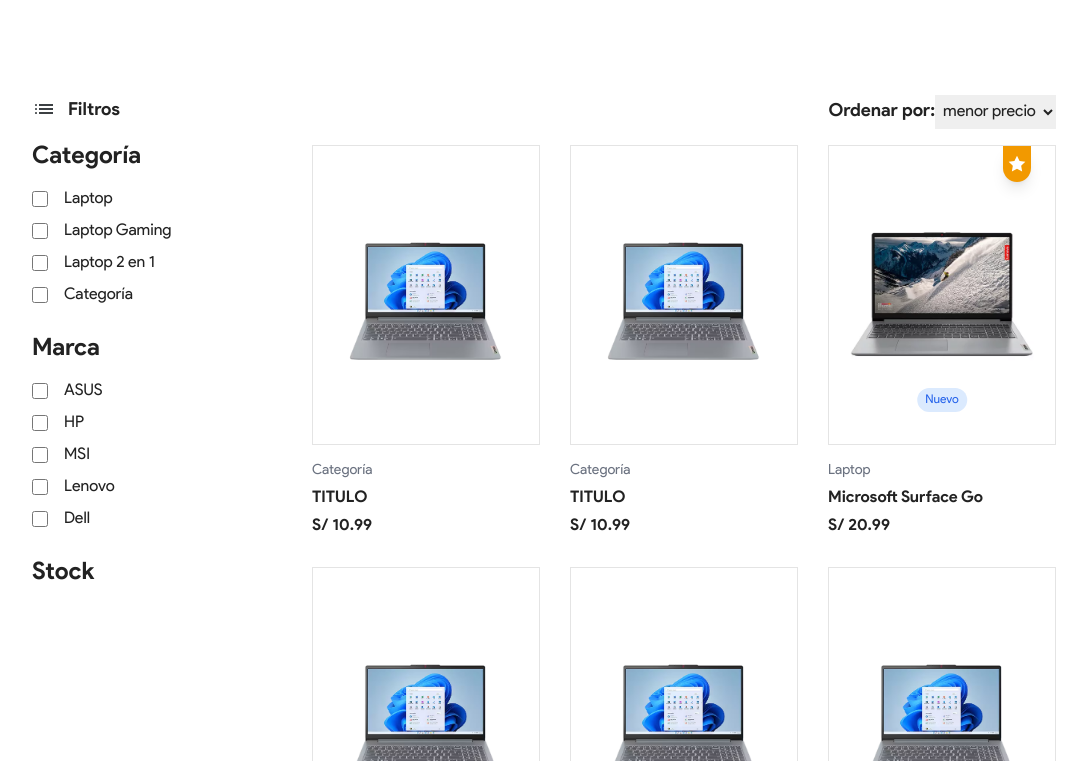
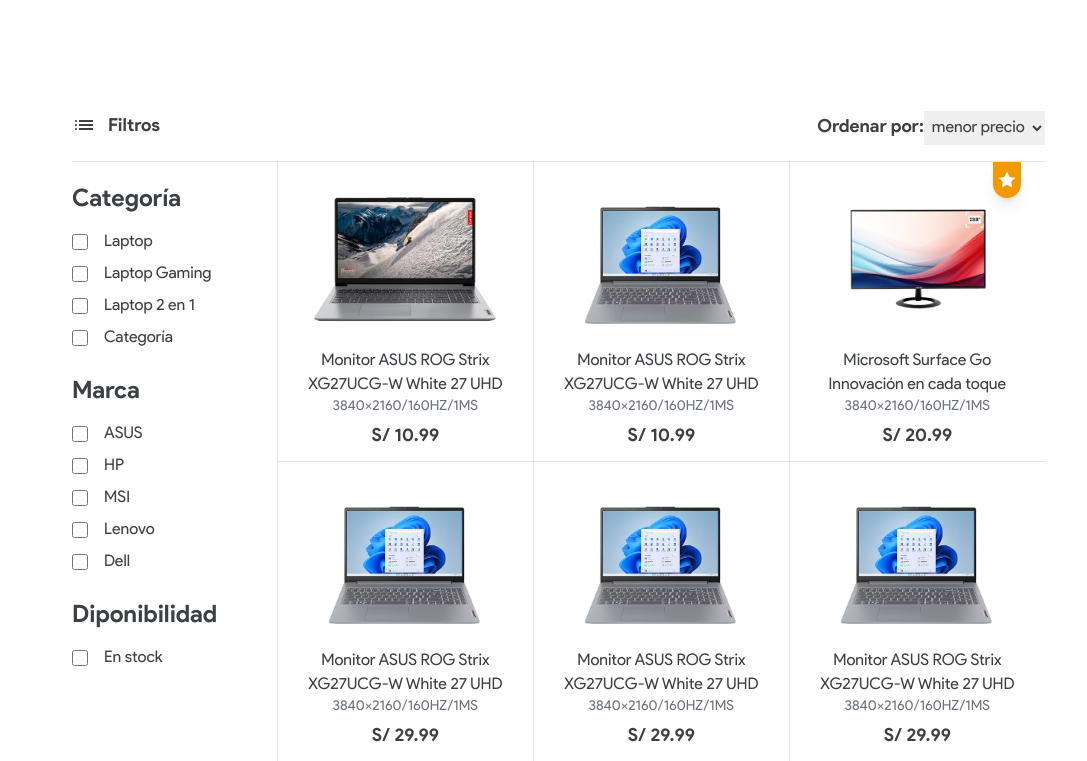
Before and after one commit to osccoalvaro/ecommerce, a React (Vite) app: page / in a window 1280 px wide. Shown: the part 1039-1800 px from the top of the page, without its empty margins (96-1183 px from the left). Built offline with nearby package versions, Linux system fonts and the light colour scheme.

Commit message:
update general design

```diff
--- a/public/productos.json
+++ b/public/productos.json
@@ -1,7 +1,9 @@
 [
     {
       "id": 1,
-      "title": "TITULO",
+      "title": "Monitor ASUS ROG Strix",
+      "subtitle": "XG27UCG-W White 27 UHD",
+      "specification": "3840x2160/160HZ/1MS",
       "description": "Modelo: 255 G10\nPantalla: 15.6 HD (1366 x 768)\nAlmacenamiento: 256GB SSD M.2\nVideo: Gráficos AMD Radeon",
       "marca": "ASUS",
       "price": 29.99,
@@ -13,12 +15,14 @@
     },
     {
         "id": 2,
-        "title": "TITULO",
+        "title": "Monitor ASUS ROG Strix",
+        "subtitle": "XG27UCG-W White 27 UHD",
+        "specification": "3840x2160/160HZ/1MS",
         "description": "Modelo: 255 G10\nPantalla: 15.6 HD (1366 x 768)\nAlmacenamiento: 256GB SSD M.2\nVideo: Gráficos AMD Radeon",
         "marca": "HP",
         "price": 1500.99,
         "category": "Laptop",
-        "image": "/laptop-lenovo.png",
+        "image": "/laptop.webp",
         "icon": "/placa-real.png",
         "state": false,
         "stock":  20
@@ -27,18 +31,21 @@
         "id": 3,
         "title": "Microsoft Surface Go",
         "subtitle": "Innovación en cada toque",
+        "specification": "3840x2160/160HZ/1MS",
         "description": "Modelo: 255 G10\nPantalla: 15.6 HD (1366 x 768)\nAlmacenamiento: 256GB SSD M.2\nVideo: Gráficos AMD Radeon",
         "marca": "MSI",
         "price": 20.99,
         "category": "Laptop",
-        "image": "/laptop.webp",
+        "image": "/pc2.png",
         "icon": "/placa-real.png",
         "state": true,
         "stock":  20
     },
     {
         "id": 4,
-        "title": "TITULO",
+        "title": "Monitor ASUS ROG Strix",
+        "subtitle": "XG27UCG-W White 27 UHD",
+        "specification": "3840x2160/160HZ/1MS",
         "description": "Modelo: 255 G10\nPantalla: 15.6 HD (1366 x 768)\nAlmacenamiento: 256GB SSD M.2\nVideo: Gráficos AMD Radeon",
         "marca": "HP",
         "price": 500.99,
@@ -50,7 +57,9 @@
     },
     {
         "id": 5,
-        "title": "TITULO",
+        "title": "Monitor ASUS ROG Strix",
+        "subtitle": "XG27UCG-W White 27 UHD",
+        "specification": "3840x2160/160HZ/1MS",
         "description": "Modelo: 255 G10\nPantalla: 15.6 HD (1366 x 768)\nAlmacenamiento: 256GB SSD M.2\nVideo: Gráficos AMD Radeon",
         "marca": "ASUS",
         "price": 29.99,
@@ -62,7 +71,9 @@
     },
     {
         "id": 6,
-        "title": "TITULO",
+        "title": "Monitor ASUS ROG Strix",
+        "subtitle": "XG27UCG-W White 27 UHD",
+        "specification": "3840x2160/160HZ/1MS",
         "description": "Modelo: 255 G10\nPantalla: 15.6 HD (1366 x 768)\nAlmacenamiento: 256GB SSD M.2\nVideo: Gráficos AMD Radeon",
         "marca": "HP",
         "price": 29.99,
@@ -74,7 +85,9 @@
     },
     {
         "id": 7,
-        "title": "TITULO",
+        "title": "Monitor ASUS ROG Strix",
+        "subtitle": "XG27UCG-W White 27 UHD",
+        "specification": "3840x2160/160HZ/1MS",
         "description": "Modelo: 255 G10\nPantalla: 15.6 HD (1366 x 768)\nAlmacenamiento: 256GB SSD M.2\nVideo: Gráficos AMD Radeon",
         "marca": "MSI",
         "price": 29.99,
@@ -86,7 +99,9 @@
     },
     {
         "id": 8,
-        "title": "TITULO",
+        "title": "Monitor ASUS ROG Strix",
+        "subtitle": "XG27UCG-W White 27 UHD",
+        "specification": "3840x2160/160HZ/1MS",
         "description": "Modelo: 255 G10\nPantalla: 15.6 HD (1366 x 768)\nAlmacenamiento: 256GB SSD M.2\nVideo: Gráficos AMD Radeon",
         "marca": "HP",
         "price": 29.99,
@@ -98,7 +113,9 @@
     },
     {
         "id": 9,
-        "title": "TITULO",
+        "title": "Monitor ASUS ROG Strix",
+        "subtitle": "XG27UCG-W White 27 UHD",
+        "specification": "3840x2160/160HZ/1MS",
         "description": "Modelo: 255 G10\nPantalla: 15.6 HD (1366 x 768)\nAlmacenamiento: 256GB SSD M.2\nVideo: Gráficos AMD Radeon",
         "marca": "ASUS",
         "price": 29.99,
@@ -110,7 +127,9 @@
     },
     {
         "id": 10,
-        "title": "TITULO",
+        "title": "Monitor ASUS ROG Strix",
+        "subtitle": "XG27UCG-W White 27 UHD",
+        "specification": "3840x2160/160HZ/1MS",
         "description": "Modelo: 255 G10\nPantalla: 15.6 HD (1366 x 768)\nAlmacenamiento: 256GB SSD M.2\nVideo: Gráficos AMD Radeon",
         "marca": "HP",
         "price": 29.99,
@@ -122,7 +141,9 @@
     },
     {
         "id": 11,
-        "title": "TITULO",
+        "title": "Monitor ASUS ROG Strix",
+        "subtitle": "XG27UCG-W White 27 UHD",
+        "specification": "3840x2160/160HZ/1MS",
         "description": "Modelo: 255 G10\nPantalla: 15.6 HD (1366 x 768)\nAlmacenamiento: 256GB SSD M.2\nVideo: Gráficos AMD Radeon",
         "marca": "MSI",
         "price": 29.99,
@@ -134,7 +155,9 @@
     },
     {
         "id": 12,
-        "title": "TITULO",
+        "title": "Monitor ASUS ROG Strix",
+        "subtitle": "XG27UCG-W White 27 UHD",
+        "specification": "3840x2160/160HZ/1MS",
         "description": "Modelo: 255 G10\nPantalla: 15.6 HD (1366 x 768)\nAlmacenamiento: 256GB SSD M.2\nVideo: Gráficos AMD Radeon",
         "marca": "MSI",
         "price": 29.99,
@@ -146,7 +169,9 @@
     },
     {
         "id": 13,
-        "title": "TITULO",
+        "title": "Monitor ASUS ROG Strix",
+        "subtitle": "XG27UCG-W White 27 UHD",
+        "specification": "3840x2160/160HZ/1MS",
         "description": "Modelo: 255 G10\nPantalla: 15.6 HD (1366 x 768)\nAlmacenamiento: 256GB SSD M.2\nVideo: Gráficos AMD Radeon",
         "marca": "MSI",
         "price": 29.99,
@@ -158,7 +183,9 @@
     },
     {
         "id": 14,
-        "title": "TITULO",
+        "title": "Monitor ASUS ROG Strix",
+        "subtitle": "XG27UCG-W White 27 UHD",
+        "specification": "3840x2160/160HZ/1MS",
         "description": "Modelo: 255 G10\nPantalla: 15.6 HD (1366 x 768)\nAlmacenamiento: 256GB SSD M.2\nVideo: Gráficos AMD Radeon",
         "marca": "Lenovo",
         "price": 30.99,
@@ -170,7 +197,9 @@
     },
     {
         "id": 15,
-        "title": "TITULO",
+        "title": "Monitor ASUS ROG Strix",
+        "subtitle": "XG27UCG-W White 27 UHD",
+        "specification": "3840x2160/160HZ/1MS",
         "description": "Modelo: 255 G10\nPantalla: 15.6 HD (1366 x 768)\nAlmacenamiento: 256GB SSD M.2\nVideo: Gráficos AMD Radeon",
         "marca": "Lenovo",
         "price": 30.99,
@@ -182,7 +211,9 @@
     },
     {
         "id": 16,
-        "title": "TITULO",
+        "title": "Monitor ASUS ROG Strix",
+        "subtitle": "XG27UCG-W White 27 UHD",
+        "specification": "3840x2160/160HZ/1MS",
         "description": "Modelo: 255 G10\nPantalla: 15.6 HD (1366 x 768)\nAlmacenamiento: 256GB SSD M.2\nVideo: Gráficos AMD Radeon",
         "marca": "Lenovo",
         "price": 30.99,
@@ -194,7 +225,9 @@
     },
     {
         "id": 17,
-        "title": "TITULO",
+        "title": "Monitor ASUS ROG Strix",
+        "subtitle": "XG27UCG-W White 27 UHD",
+        "specification": "3840x2160/160HZ/1MS",
         "description": "Marca: LOGITECH\nModelo: MK120\nNúmero de Parte: 920-004428\nRDimensiones del Teclado: 155 × 450 × 23.5 mm",
         "marca": "ASUS",
         "price": 30.99,
@@ -206,7 +239,9 @@
     },
     {
         "id": 18,
-        "title": "TITULO",
+        "title": "Monitor ASUS ROG Strix",
+        "subtitle": "XG27UCG-W White 27 UHD",
+        "specification": "3840x2160/160HZ/1MS",
         "description": "Marca: LOGITECH\nModelo: MK120\nNúmero de Parte: 920-004428\nRDimensiones del Teclado: 155 × 450 × 23.5 mm",
         "marca": "Lenovo",
         "price": 30.99,
@@ -218,7 +253,9 @@
     },
     {
         "id": 19,
-        "title": "TITULO",
+        "title": "Monitor ASUS ROG Strix",
+        "subtitle": "XG27UCG-W White 27 UHD",
+        "specification": "3840x2160/160HZ/1MS",
         "description": "Marca: LOGITECH\nModelo: MK120\nNúmero de Parte: 920-004428\nRDimensiones del Teclado: 155 × 450 × 23.5 mm",
         "marca": "MSI",
         "price": 30.99,
@@ -230,19 +267,23 @@
     },
     {
         "id": 20,
-        "title": "TITULO",
+        "title": "Monitor ASUS ROG Strix",
+        "subtitle": "XG27UCG-W White 27 UHD",
+        "specification": "3840x2160/160HZ/1MS",
         "description": "Marca: ESET\nModelo: NOD 32\nCapacidad: 1 PC\nRequisitos del sistema: Windows\nTiempo: 12 meses",
         "marca": "Lenovo",
         "price": 10.99,
         "category": "Categoría",
-        "image": "/laptop-lenovo.png",
+        "image": "/laptop.webp",
         "icon": "/ssd-real.png",
         "state": false,
         "stock":  20
     },
     {
         "id": 21,
-        "title": "TITULO",
+        "title": "Monitor ASUS ROG Strix",
+        "subtitle": "XG27UCG-W White 27 UHD",
+        "specification": "3840x2160/160HZ/1MS",
         "description": "Marca: ESET\nModelo: NOD 32\nCapacidad: 1 PC\nRequisitos del sistema: Windows\nTiempo: 12 meses",
         "marca": "Dell",
         "price": 10.99,
@@ -254,7 +295,9 @@
     },
     {
         "id": 22,
-        "title": "TITULO",
+        "title": "Monitor ASUS ROG Strix",
+        "subtitle": "XG27UCG-W White 27 UHD",
+        "specification": "3840x2160/160HZ/1MS",
         "description": "Marca: ESET\nModelo: NOD 32\nCapacidad: 1 PC\nRequisitos del sistema: Windows\nTiempo: 12 meses",
         "marca": "Dell",
         "price": 299.99,
@@ -266,7 +309,9 @@
     },
     {
         "id": 23,
-        "title": "TITULO",
+        "title": "Monitor ASUS ROG Strix",
+        "subtitle": "XG27UCG-W White 27 UHD",
+        "specification": "3840x2160/160HZ/1MS",
         "description": "Marca: LOGITECH\nModelo: MK120\nNúmero de Parte: 920-004428\nRDimensiones del Teclado: 155 × 450 × 23.5 mm",
         "marca": "Dell",
         "price": 2019.99,
@@ -280,11 +325,12 @@
         "id": 24,
         "title": "Google Pixel Tablet",
         "subtitle": "Ayuda al alcance de tu mano",
+        "specification": "3840x2160/160HZ/1MS",
         "description": "Marca: LOGITECH\nModelo: MK120\nNúmero de Parte: 920-004428\nRDimensiones del Teclado: 155 × 450 × 23.5 mm",
         "marca": "Dell",
         "price": 399,
         "category": "Categoría",
-        "image": "/laptop.webp",
+        "image": "/pc1.png",
         "icon": "/case-real.png",
         "state": true,
         "stock":  20
@@ -293,6 +339,7 @@
         "id": 25,
         "title": "Apple iPad Pro",
         "subtitle": "El futuro en tus manos",
+        "specification": "3840x2160/160HZ/1MS",
         "description": "Marca: LOGITECH\nModelo: MK120\nNúmero de Parte: 920-004428\nRDimensiones del Teclado: 155 × 450 × 23.5 mm",
         "marca": "Dell",
         "price": 899,
@@ -306,6 +353,7 @@
         "id": 26,
         "title": "Samsung Galaxy Tab S8",
         "subtitle": "Innovación en cada toque",
+        "specification": "3840x2160/160HZ/1MS",
         "description": "Marca: LOGITECH\nModelo: MK120\nNúmero de Parte: 920-004428\nRDimensiones del Teclado: 155 × 450 × 23.5 mm",
         "marca": "Dell",
         "price": 799,
@@ -319,6 +367,7 @@
         "id": 27,
         "title": "Lenovo Tab P11",
         "subtitle": "Ideal para el día a día",
+        "specification": "3840x2160/160HZ/1MS",
         "description": "Marca: LOGITECH\nModelo: MK120\nNúmero de Parte: 920-004428\nRDimensiones del Teclado: 155 × 450 × 23.5 mm",
         "marca": "Dell",
         "price": 299,
@@ -332,6 +381,7 @@
         "id": 28,
         "title": "Microsoft Surface Go",
         "subtitle": "Productividad al máximo",
+        "specification": "3840x2160/160HZ/1MS",
         "description": "Marca: LOGITECH\nModelo: MK120\nNúmero de Parte: 920-004428\nRDimensiones del Teclado: 155 × 450 × 23.5 mm",
         "marca": "Dell",
         "price": 599,
--- a/src/components/BrandSlider.jsx
+++ b/src/components/BrandSlider.jsx
@@ -28,20 +28,22 @@
         <Swiper
           modules={[Autoplay]}
           slidesPerView={6}  // Por defecto, mostramos 5 en desktop
-          spaceBetween={10}  // Espacio entre las marcas
+          spaceBetween={50}  // Espacio entre las marcas
           autoplay={{ delay: 3000 }}
           loop={true}  // Habilitar el scroll infinito
           speed={1000}  // Tiempo en ms para la transición de los slides
           effect="slide"  // Tipo de transición (puedes usar "fade", "slide", etc.)
           breakpoints={{
-            320: { slidesPerView: 3 }, // En pantallas pequeñas (móviles) mostramos 2
+            320: { slidesPerView: 3,
+              spaceBetween: 10
+            }, // En pantallas pequeñas (móviles) mostramos 2
             640: { slidesPerView: 3 }, // En pantallas medianas (tablets) mostramos 3
             1024: { slidesPerView: 6 }, // En pantallas grandes mostramos 5
           }}
         >
           {duplicatedBrands.map((brand, index) => (
             <SwiperSlide key={index}>
-              <div className="flex justify-center items-center bg-white rounded-lg my-4 mt-12">
+              <div className="flex justify-center items-center bg-[#F8F9FA] rounded-lg my-4 p-2 md:p-6">
                 <img src={brand.logo} alt={brand.name} className="h-12 object-contain" />
               </div>
             </SwiperSlide>
--- a/src/components/Product/index.jsx
+++ b/src/components/Product/index.jsx
@@ -5,15 +5,14 @@
 
 const Product = ({ product }) => {
   const { addToCart } = useContext(CartContext);
-  const { id, image, category, title, price, state } = product; // Asegúrate de que "state" esté disponible en el objeto "product"
+  const { id, image, category, title, subtitle, specification, price, state } = product;
 
   return (
     <div className="group">
-      {/* Contenedor con borde que incluye solo imagen, etiqueta y botones */}
-{/* Contenedor con borde que incluye solo imagen y botones */}
-<div className="relative border border-[#e4e4e4] h-[300px] overflow-hidden">
+      {/* Contenedor con borde que incluye imagen, detalles y botones */}
+      <div className="relative border-l border-t border-[#e4e4e4] h-[300px] overflow-hidden">
         <Link to={`/product/${id}`} className="block w-full h-full">
-    <div className="w-full h-full flex justify-center items-center">
+          <div className="w-full h-[65%] flex justify-center items-center">
             <div className="w-[200px] mx-auto flex justify-center items-center">
               <img
                 className="max-h-[160px] group-hover:scale-110 transition-transform duration-300"
@@ -27,11 +26,7 @@
         {/* Mostrar etiqueta "Nuevo" si el producto tiene state === true */}
         {product.state && (
           <>
-    <span
-      className="absolute bottom-8 left-1/2 transform -translate-x-1/2 text-xs bg-blue-100 text-blue-600 px-2 py-1 rounded-full"
-    >
-      Nuevo
-    </span>
+
             {/* Decorativo amarillo */}
             <div className="absolute top-0 right-6 bg-[#F29900] text-white rounded-b-3xl px-1 py-2 flex items-center shadow-lg">
               <svg
@@ -45,6 +40,14 @@
             </div>
           </>
         )}
+
+        {/* Detalles del producto */}
+        <div className="absolute bottom-2 left-0 w-full text-center px-2">
+          <h2 className="">{title}</h2>
+          <h2 className="">{subtitle}</h2>
+          <div className="text-sm capitalize text-gray-500 mb-1">{specification}</div>
+          <h2 className="font-semibold text-lg mb-1 ">S/ {price}</h2>
+        </div>
 
         {/* Botones flotantes */}
         <div
@@ -73,16 +76,6 @@
           </Link>
         </div>
       </div>
-
-
-      {/* Detalles del producto (fuera del borde) */}
-      <Link to={`/product/${id}`}>
-        <div className="pt-4">
-          <div className="text-sm capitalize text-gray-500 mb-1">{category}</div>
-          <h2 className="font-semibold mb-1">{title}</h2>
-          <h2 className="font-semibold">S/ {price}</h2>
-        </div>
-      </Link>
     </div>
   );
 };
--- a/src/containers/Navbar/index.jsx
+++ b/src/containers/Navbar/index.jsx
@@ -35,7 +35,7 @@
             className="
           bg-red-500 absolute -right-2 -bottom-2
           text-[12px] w-[18px] h-[18px] text-white
-          rounded-full flex justify-center items-center
+          rounded-full flex justify-center items-center pt-[1px]
           "
           >
             {itemAmount}
--- a/src/index.css
+++ b/src/index.css
@@ -4,6 +4,6 @@
 
 @layer base {
   body {
-    @apply font-primary text-primary;
+    @apply font-primary text-[#3C4043];
   }
 }
--- a/src/pages/Home/index.jsx
+++ b/src/pages/Home/index.jsx
@@ -102,10 +102,10 @@
       <Hero />
       <BrandSlider />
       <NewArrivals />
-      <section className="py-16">
+      <section className="py-16 ">
         <div className="container mx-auto">
-          <div className="flex flex-col md:flex-row md:space-x-8">
-            <div className="w-full md:w-1/4 md:mb-0">
+          <div className="flex flex-col md:flex-row">
+            <div className="md:ml-10 md:w-[20%] md:mb-0">
               {/* Botones de filtros para móvil */}
               <div className="md:hidden flex">
               <button
@@ -145,7 +145,7 @@
 
 
 
-                <h4 className="text-2xl font-bold mb-4 mt-4">Categoría</h4>
+                <h4 className="text-2xl font-bold mb-4 mt-[22px] border-t-[1px] pt-5">Categoría</h4>
                 <div className="flex flex-col space-y-2">
                   {menuItems.map((category) => (
                     <label key={category} className="flex items-center">
@@ -175,8 +175,15 @@
                     </label>
                   ))}
                 </div>
-                <h4 className="text-2xl font-bold mt-6 mb-4">Stock</h4>
+                <h4 className="text-2xl font-bold mt-6 mb-4">Diponibilidad</h4>
+                <label className="flex items-center">
+                      <input
+                        type="checkbox"
+                        className="form-checkbox h-4 w-4 text-blue-600"
 
+                      />
+                      <span class="ml-4">En stock</span>
+                    </label>
               </div>
             </div>
 
@@ -187,7 +194,7 @@
               <div className="flex justify-end items-center mb-4 relative">
                 {/* Menú emergente en móvil */}
                 {isSortMenuOpen && (
-                  <div className="absolute top-0 left-0 right-0 bg-white shadow-md z-10 p-4 mt-50 rounded">
+                  <div className="absolute top-0 left-0 right-0 bg-white shadow-md z-10 p-4 mt-50 rounded-b">
                     <div className="flex flex-col">
                       <button
                         onClick={() => {
@@ -229,7 +236,7 @@
               </div>
 
               {/* Productos */}
-              <div className="grid grid-cols-1 sm:grid-cols-2 lg:grid-cols-3 xl:grid-cols-4 gap-[30px]">
+              <div className="grid grid-cols-1 sm:grid-cols-2 lg:grid-cols-3 xl:grid-cols-4">
                 {currentItems.map((product) => (
                   <Product product={product} key={product.id} />
                 ))}
--- a/src/pages/ProductDetails/index.jsx
+++ b/src/pages/ProductDetails/index.jsx
@@ -1,6 +1,4 @@
-import React from "react"; // Asegúrate de importar React
-
-import { useContext } from "react";
+import React, { useState, useContext } from "react";
 import { useParams } from "react-router-dom";
 import { CartContext } from "~contexts/CartContext";
 import { ProductContext } from "~contexts/ProductContext";
@@ -9,9 +7,13 @@
   const { id } = useParams();
   const { products } = useContext(ProductContext);
   const { addToCart } = useContext(CartContext);
+
+  const [isModalOpen, setIsModalOpen] = useState(false); // Estado para el modal
+
   const product = products.find((item) => {
     return item.id === parseInt(id);
   });
+
   if (!product) {
     return (
       <section className="h-screen flex justify-center items-center">
@@ -19,6 +21,7 @@
       </section>
     );
   }
+
   const { title, price, description, image } = product;
 
   const whatsappNumber = "51987654321"; // Reemplaza con tu número de WhatsApp
@@ -31,31 +34,25 @@
           <div className="flex flex-1 justify-center items-center mb-8 lg:mb-0">
             <img
               className="
-                        max-w-[150px] md:max-w-[200px] lg:max-w-sm
-                        max-h-[250px] lg:max-h-sm
-                        "
+                max-w-[150px] md:max-w-[200px] lg:max-w-sm
+                max-h-[250px] lg:max-h-sm cursor-pointer
+              "
               src={image}
               alt={description}
+              onClick={() => setIsModalOpen(true)} // Abrir modal
             />
           </div>
           <div className="flex-1 text-center lg:text-left">
-            <h1
-              className="
-                        first-letter text-xl lg:text-[26px]
-                        font-medium  mb-4 max-w-[450px] mx-auto lg:mx-0
-                        "
-            >
+            <h1 className="text-xl lg:text-[26px] font-medium mb-4 max-w-[450px] mx-auto lg:mx-0">
               {title}
             </h1>
             <div className="text-base md:text-lg lg:text-xl text-red-500 font-medium mb-6">
               S/ {price}
             </div>
-
             <div className="border border-gray-300 rounded-lg p-4 bg-gray-50 text-gray-700 w-64">
               Intel Core i3 CPU, 8 GB RAM, <br />
               256 GB storage
             </div>
-
             <p className="mb-8 text-sm mt-7">
               {description.split('\n').map((line, index) => (
                 <React.Fragment key={index}>
@@ -64,7 +61,6 @@
                 </React.Fragment>
               ))}
             </p>
-
             <div className="flex flex-col md:flex-row items-center gap-4">
               <button
                 className="bg-primary py-4 px-8 text-white text-base md:mr-10"
@@ -82,7 +78,7 @@
               >
                 <div className="absolute -left-6">
                   <img
-                    src="/img/avatar4.jpg" // Ruta del avatar
+                    src="/img/avatar4.jpg"
                     alt="Asesor Comercial"
                     className="h-20 rounded-full border-2 border-white shadow-md"
                   />
@@ -98,10 +94,31 @@
                 </div>
               </a>
             </div>
-
           </div>
         </div>
       </div>
+
+      {/* Modal */}
+      {isModalOpen && (
+        <div
+          className="fixed inset-0 bg-black bg-opacity-75 flex justify-center items-center z-50"
+          onClick={() => setIsModalOpen(false)} // Cerrar modal al hacer clic fuera
+        >
+          <div className="relative max-w-3xl mx-auto">
+            <img
+              src={image}
+              alt={description}
+              className="max-w-full max-h-screen"
+            />
+            <button
+              className="absolute top-2 right-2 text-white text-2xl"
+              onClick={() => setIsModalOpen(false)} // Cerrar modal
+            >
+              &times;
+            </button>
+          </div>
+        </div>
+      )}
     </section>
   );
 };
```
Also changed, not shown: src/containers/Footer/index.jsx (+6 -6 lines), public/pc1.png (added), public/pc2.png (added). Lines whose indentation alone changed are shown as unchanged.
